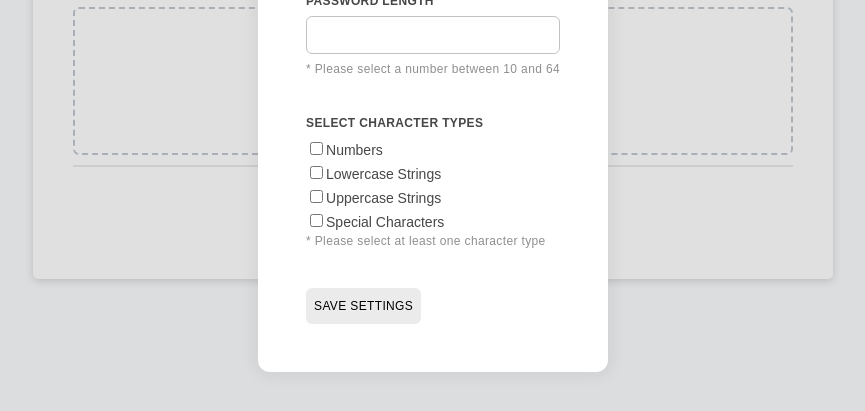
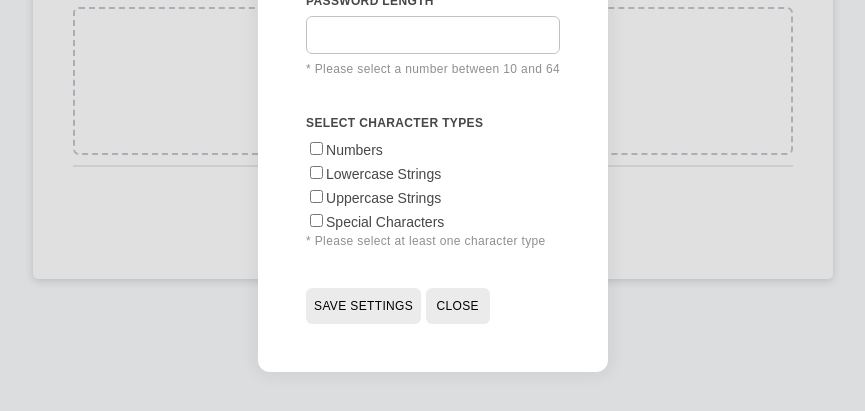
Before and after one commit to wisethee/js-password-generator, a plain HTML site: page index.html in a window 1280 px wide. Both pictures are taken after a click on the button "Generate Password". Shown: the part 241-652 px from the top of the page, without its empty margins (207-1072 px from the left). Drawn offline with Linux system fonts and the light colour scheme.

Commit message:
feat: add close button

```diff
--- a/index.html
+++ b/index.html
@@ -92,9 +92,13 @@
               >
             </div>
           </div>
-          <button id="submit-button" class="submit-button">
-            Save Settings
-          </button>
+          <div>
+            <button id="submit-button" class="submit-button">
+              Save Settings
+            </button>
+
+            <button id="close-button" class="submit-button">Close</button>
+          </div>
         </form>
       </div>
     </div>
```
